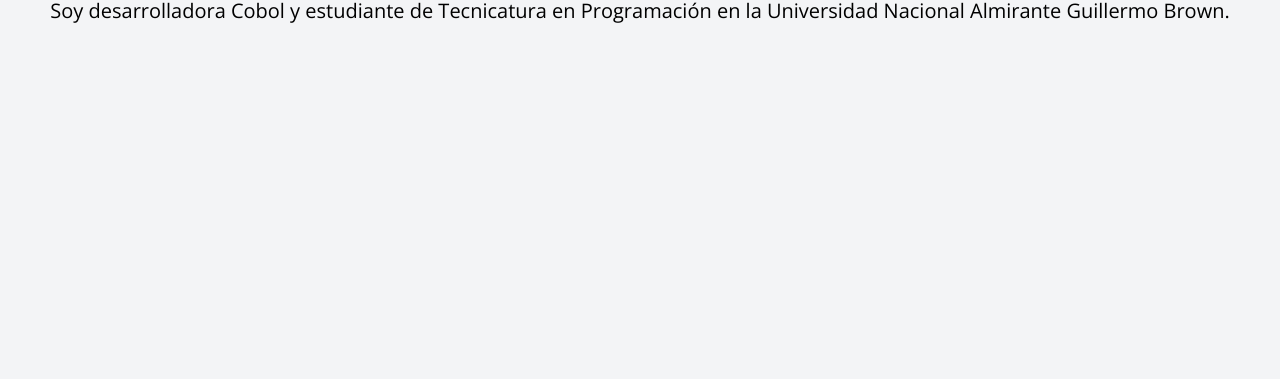
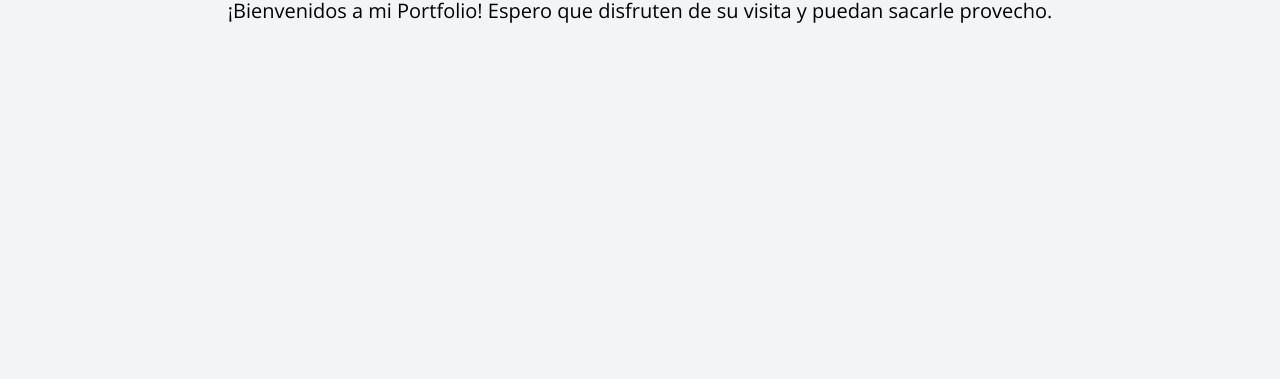
Before and after one commit to ayu3389/Ayelen_Rivero.github.io, a plain HTML site: page index.html in a window 1280 px wide. Shown: the part 473-852 px from the top of the page. Drawn offline with nearby package versions, Linux system fonts and the light colour scheme.

Commit message:
Update index.html

```diff
--- a/index.html
+++ b/index.html
@@ -25,7 +25,7 @@
 <main class="container mx-auto px-6 py-8 h-screen flex items-center justify-center">
     <div class="text-center">
       <h1 class="text-5xl font-bold mb-4">Hola, mi nombre es Ayelen Rivero</h1>
-      <p class="text-xl">Soy desarrolladora Cobol y estudiante de Tecnicatura en Programación en la Universidad Nacional Almirante Guillermo Brown. </p>
+      <p class="text-xl">¡Bienvenidos a mi Portfolio! Espero que disfruten de su visita y puedan sacarle provecho. </p>
     </div>
   </main>
 
```
